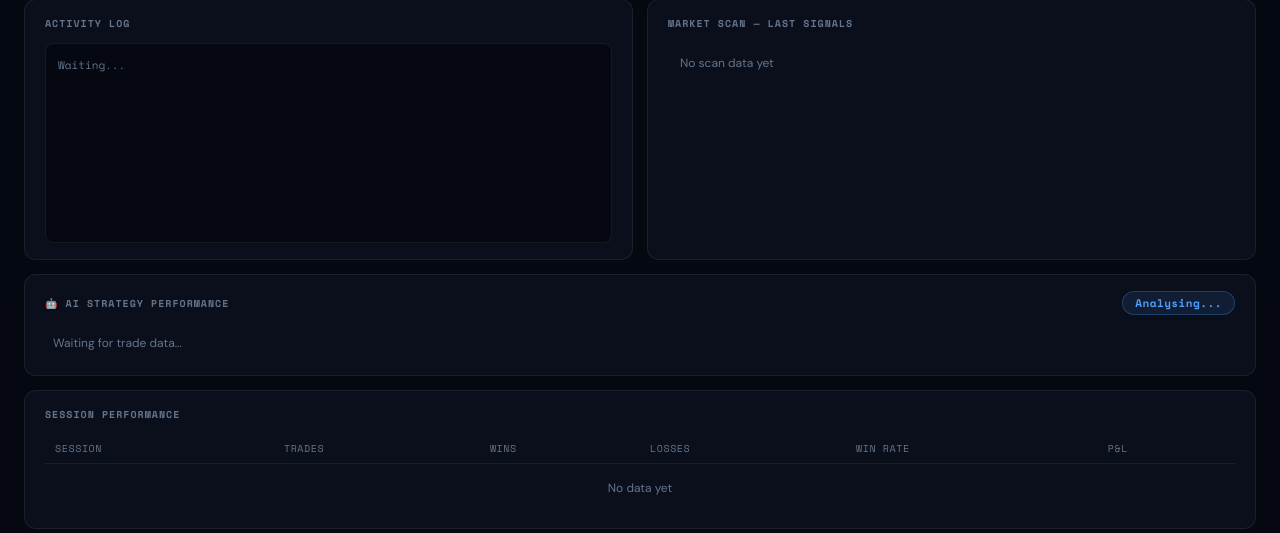
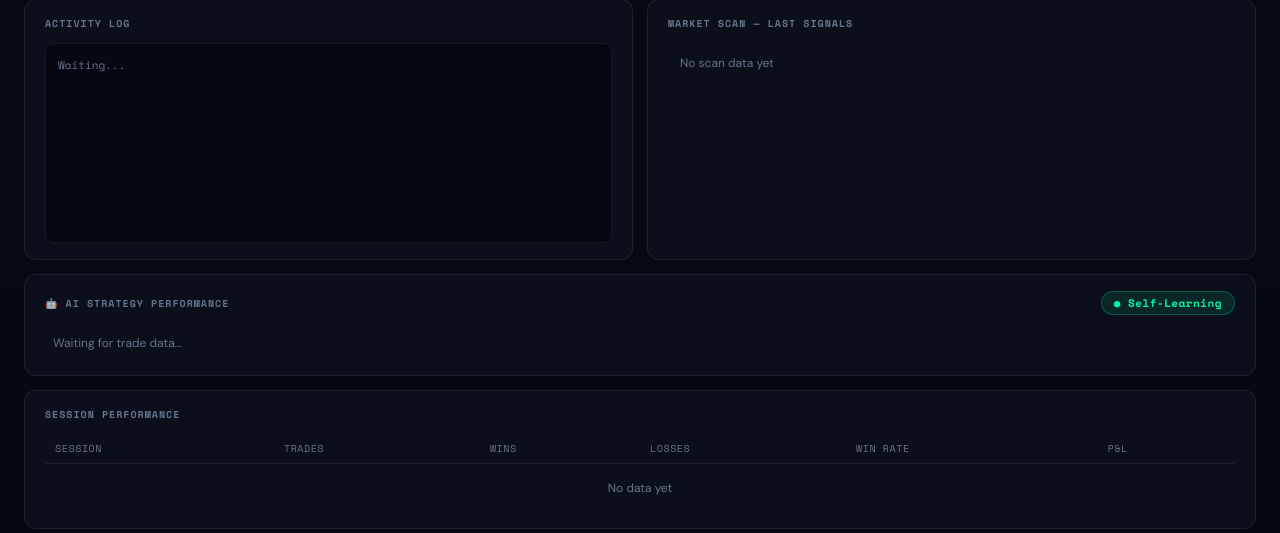
Before and after one commit to Fanatic1989/apexbinarybot, a Flask app: template templates/dashboard.html in a window 1280 px wide. Shown: the part 507-1040 px from the top of the page. Run offline with Flask 3, Linux system fonts and the light colour scheme; the template is opened without the code that fills it, so the values that code supplies are empty; parts of the project's set-up code (start-up, migrations or seed data) failed here and were passed over.

Commit message:
Update dashboard.html

```diff
--- a/templates/dashboard.html
+++ b/templates/dashboard.html
@@ -166,7 +166,7 @@
   <div class="card" id="ai-card">
     <div style="display:flex;align-items:center;justify-content:space-between;margin-bottom:12px;flex-wrap:wrap;gap:8px">
       <span class="ctitle" style="margin-bottom:0">🤖 AI Strategy Performance</span>
-      <span id="ai-active-pill" class="pill pb">Analysing...</span>
+      <span id="ai-active-pill" class="pill pg">● Self-Learning</span>
     </div>
     <div id="ai-strategy-grid" style="display:grid;grid-template-columns:repeat(auto-fill,minmax(200px,1fr));gap:8px">
       <div style="color:var(--muted);font-size:12px;padding:8px">Waiting for trade data...</div>
```
